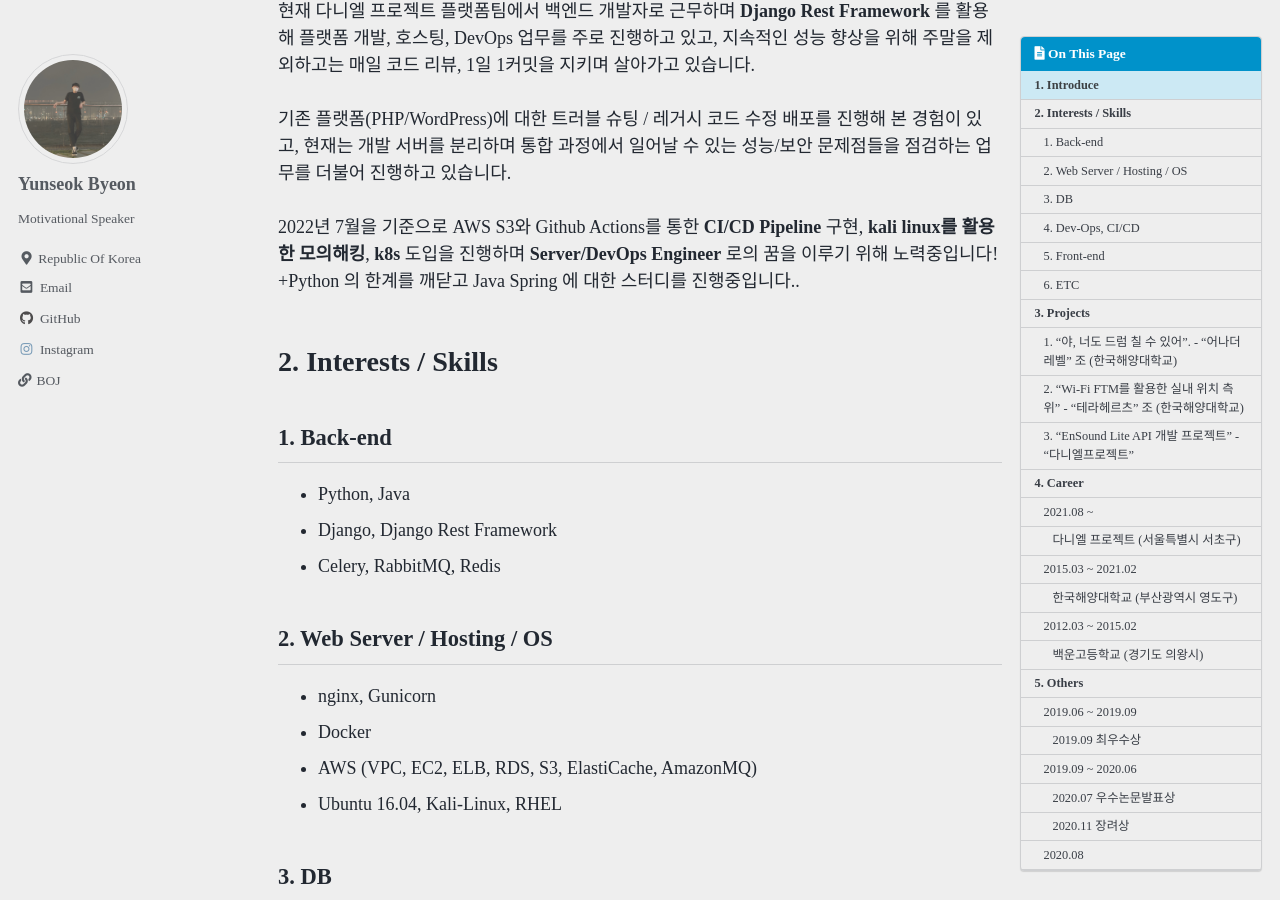
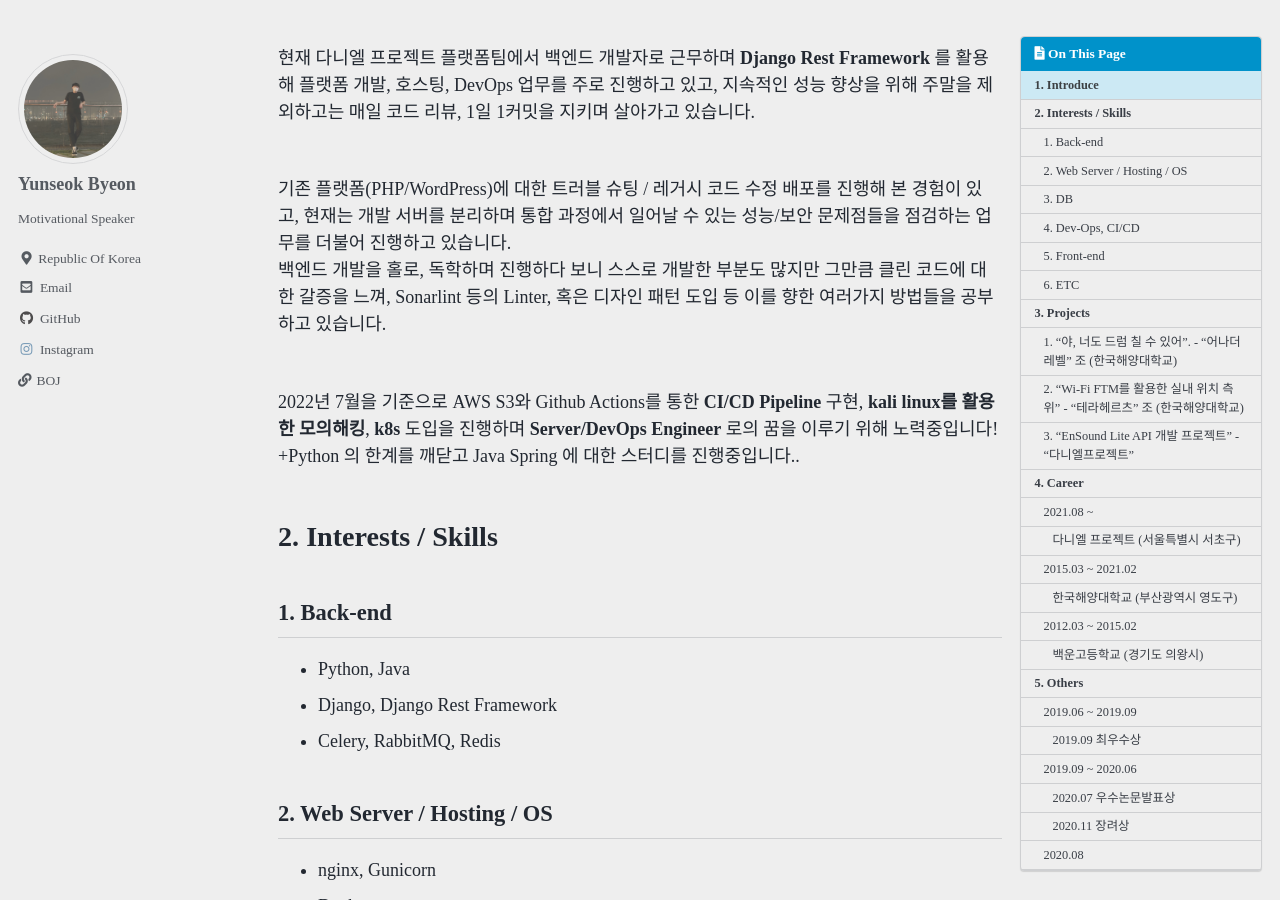
Before and after one commit to bye0nys/bye0nys.github.io, a Jekyll site: the page built from _pages/about.md, in a window 1280 px wide and 900 px high, scrolled down 399 px. Built offline with Jekyll 4.4.1, drawn with Linux system fonts in a browser that asks for light colours; cached includes are drawn as plain includes; some web fonts are replaced.

Commit message:
about.md 수정 (5)

```diff
--- a/_pages/about.md
+++ b/_pages/about.md
@@ -14,10 +14,15 @@ last_modified_at: 2022-07-27 18:43 +0900
 # 1. Introduce
 
 한국해양대학교 전기전자공학부에서 전자통신공학을 전공한 대한민국 표준형 공돌이입니다 (아쉽게도 남녀공학 중/고등학교 졸업).<br/><br/>
+
 학부생 시절엔 __Java__ , __Python__ 등의 언어를 사용하며 꾸준히 알고리즘을 개발해 왔고, 2회의 논문, 3회의 경진대회 출전 후 3회의 수상 경험이 있습니다.<br/>
 뒤이어, 졸업 후 __Backend__ 와 __DevOps__ 분야에 흥미를 갖고 매일매일 배우는 중인 경력 1년 차 주니어 백엔드 개발자입니다!<br/><br/>
+
 현재 다니엘 프로젝트 플랫폼팀에서 백엔드 개발자로 근무하며 __Django Rest Framework__ 를 활용해 플랫폼 개발, 호스팅, DevOps 업무를 주로 진행하고 있고, 지속적인 성능 향상을 위해 주말을 제외하고는 매일 코드 리뷰, 1일 1커밋을 지키며 살아가고 있습니다.<br/><br/>
-기존 플랫폼(PHP/WordPress)에 대한 트러블 슈팅 / 레거시 코드 수정 배포를 진행해 본 경험이 있고, 현재는 개발 서버를 분리하며 통합 과정에서 일어날 수 있는 성능/보안 문제점들을 점검하는 업무를 더불어 진행하고 있습니다.<br/><br/>
+
+기존 플랫폼(PHP/WordPress)에 대한 트러블 슈팅 / 레거시 코드 수정 배포를 진행해 본 경험이 있고, 현재는 개발 서버를 분리하며 통합 과정에서 일어날 수 있는 성능/보안 문제점들을 점검하는 업무를 더불어 진행하고 있습니다.<br/>
+백엔드 개발을 홀로, 독학하며 진행하다 보니 스스로 개발한 부분도 많지만 그만큼 클린 코드에 대한 갈증을 느껴, Sonarlint 등의 Linter, 혹은 디자인 패턴 도입 등 이를 향한 여러가지 방법들을 공부하고 있습니다.<br/><br/>
+
 2022년 7월을 기준으로 AWS S3와 Github Actions를 통한 __CI/CD Pipeline__ 구현, __kali linux를 활용한 모의해킹__, __k8s__ 도입을 진행하며 __Server/DevOps Engineer__ 로의 꿈을 이루기 위해 노력중입니다!<br/>
 +Python 의 한계를 깨닫고 Java Spring 에 대한 스터디를 진행중입니다..
 <br/><br/>
```
